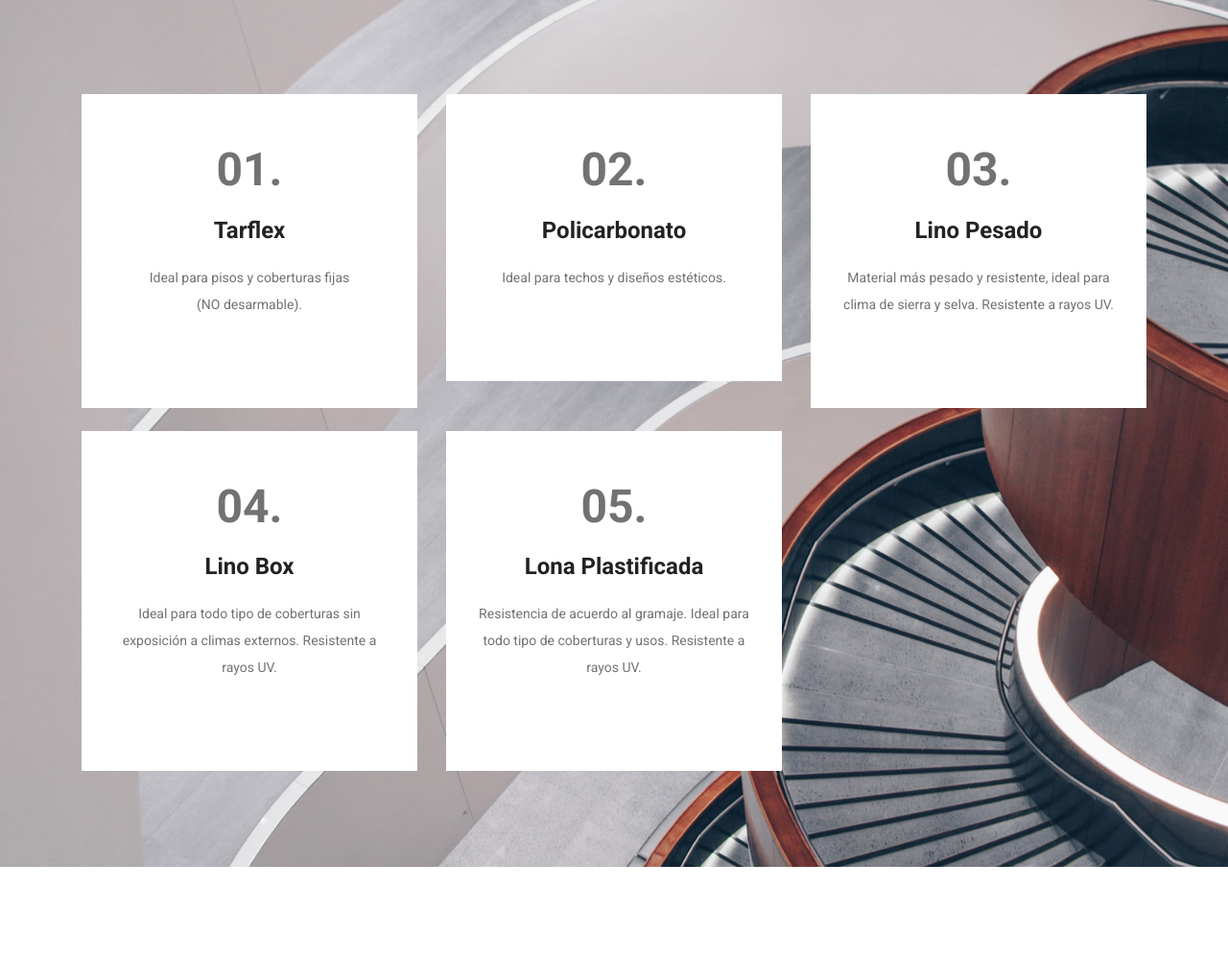
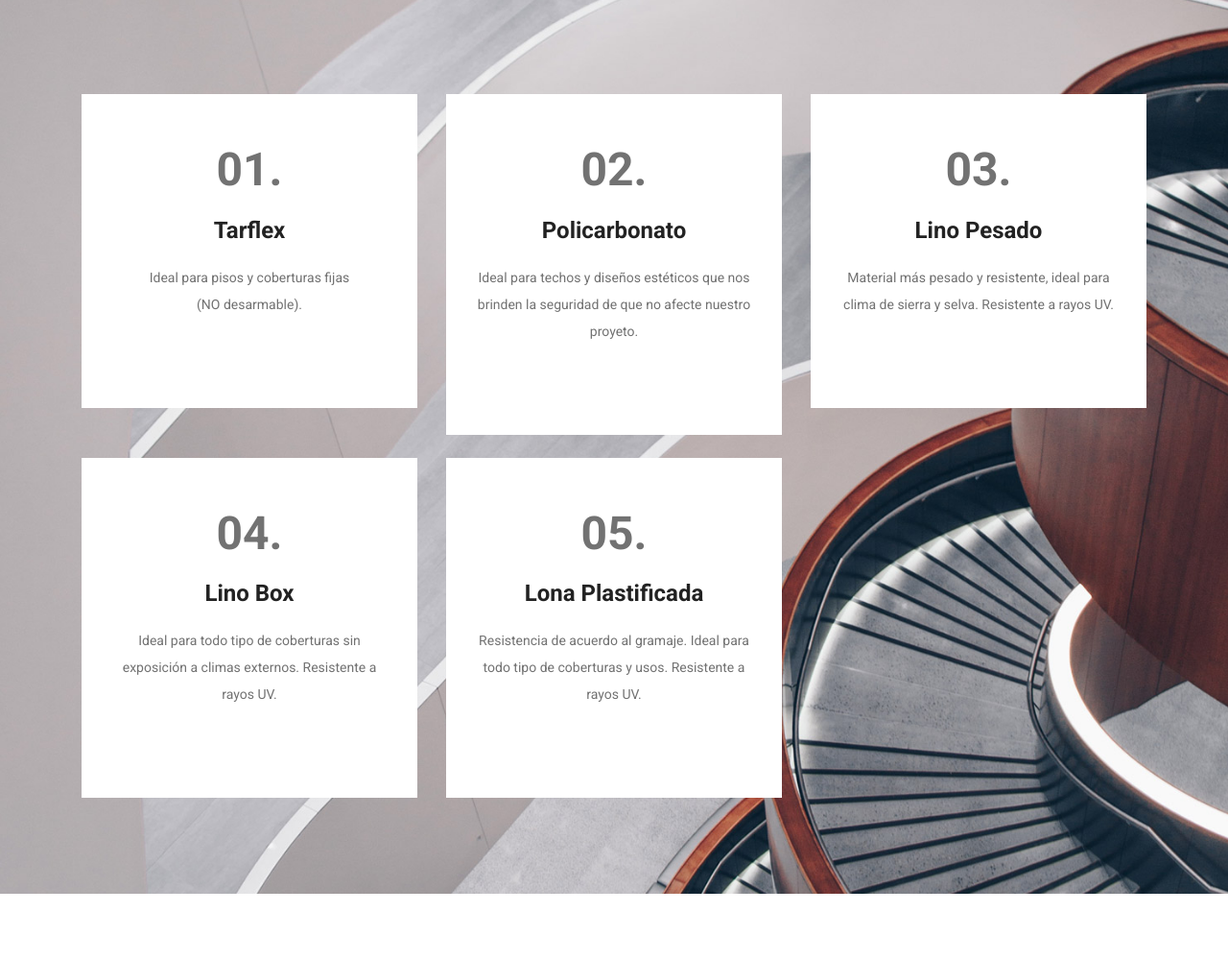
Before and after one commit to KunShadows/cominvinsac, a plain HTML site: page service.html in a window 1280 px wide. Shown: the part 1146-2146 px from the top of the page at 96% size. Drawn offline with Linux system fonts and the light colour scheme.

Commit message:
Cambio de titulo de TOLMANT A CARPTOL

```diff
--- a/service.html
+++ b/service.html
@@ -1,7 +1,7 @@
 <!DOCTYPE html>
 <html lang="en">
 <head>
-	<title>TOLMANT - Carpas, Mantas y Toldos</title>
+	<title>CARPTOL - Carpas, Mantas y Toldos</title>
 	<meta charset="UTF-8">
 	<meta name="description" content="Arcade - Architecture Template">
 	<meta name="keywords" content="arcade, architecture, onepage, creative, html">
@@ -118,7 +118,7 @@
 					<div class="solid-service-box">
 						<h2>02.</h2>
 						<h3>Policarbonato</h3>
-						<p>Ideal para techos y diseños estéticos.</p>
+						<p>Ideal para techos y diseños estéticos que nos brinden la seguridad de que no afecte nuestro proyeto.</p>
 						<a href="#" class="readmore">READ MORE</a>
 					</div>
 				</div>
```
Also changed, not shown: about.html (+1 -1 lines), blog.html (+1 -1 lines), contact.html (+1 -1 lines), element.html (+1 -1 lines), portfolio.html (+1 -1 lines).
